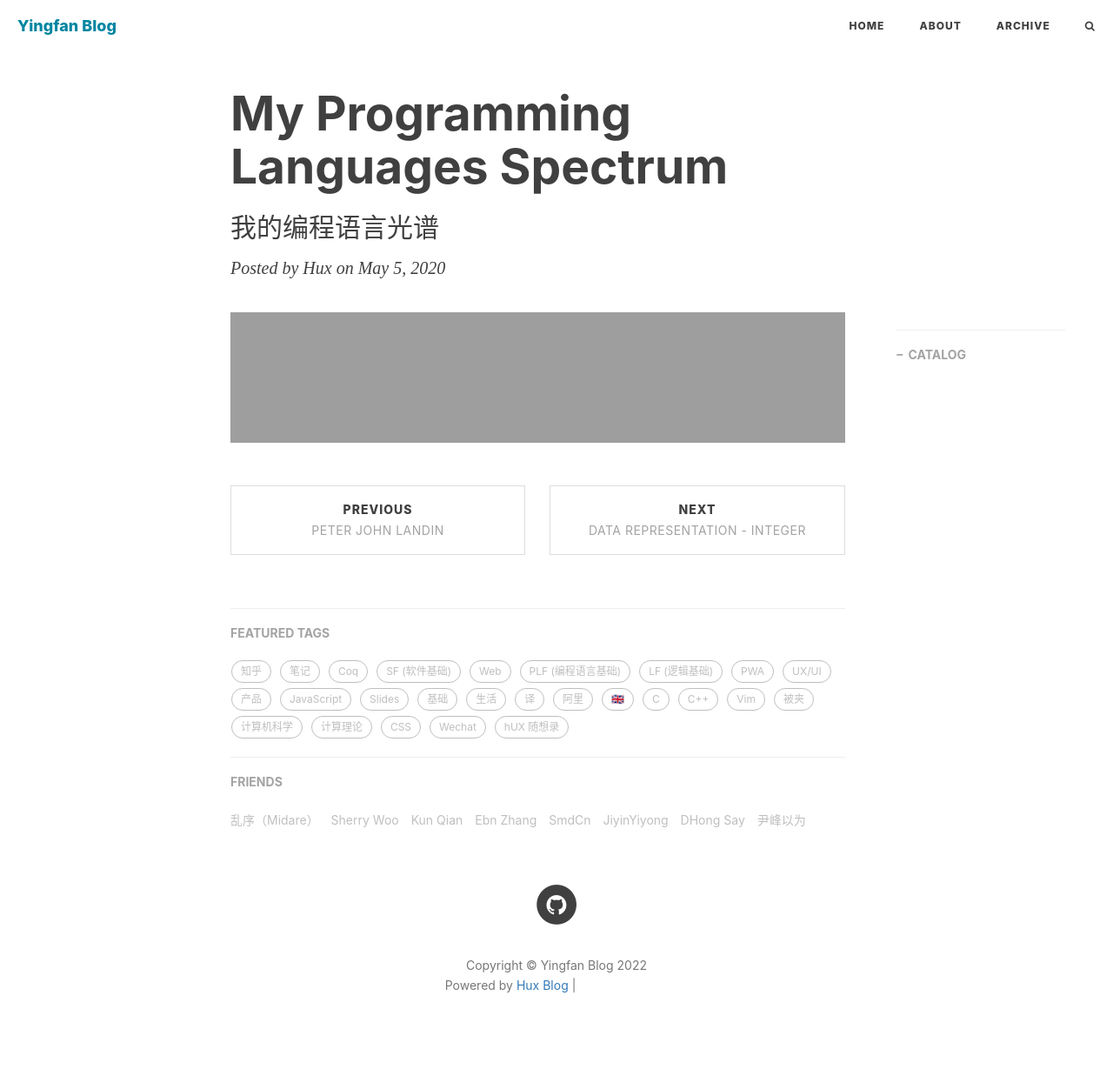
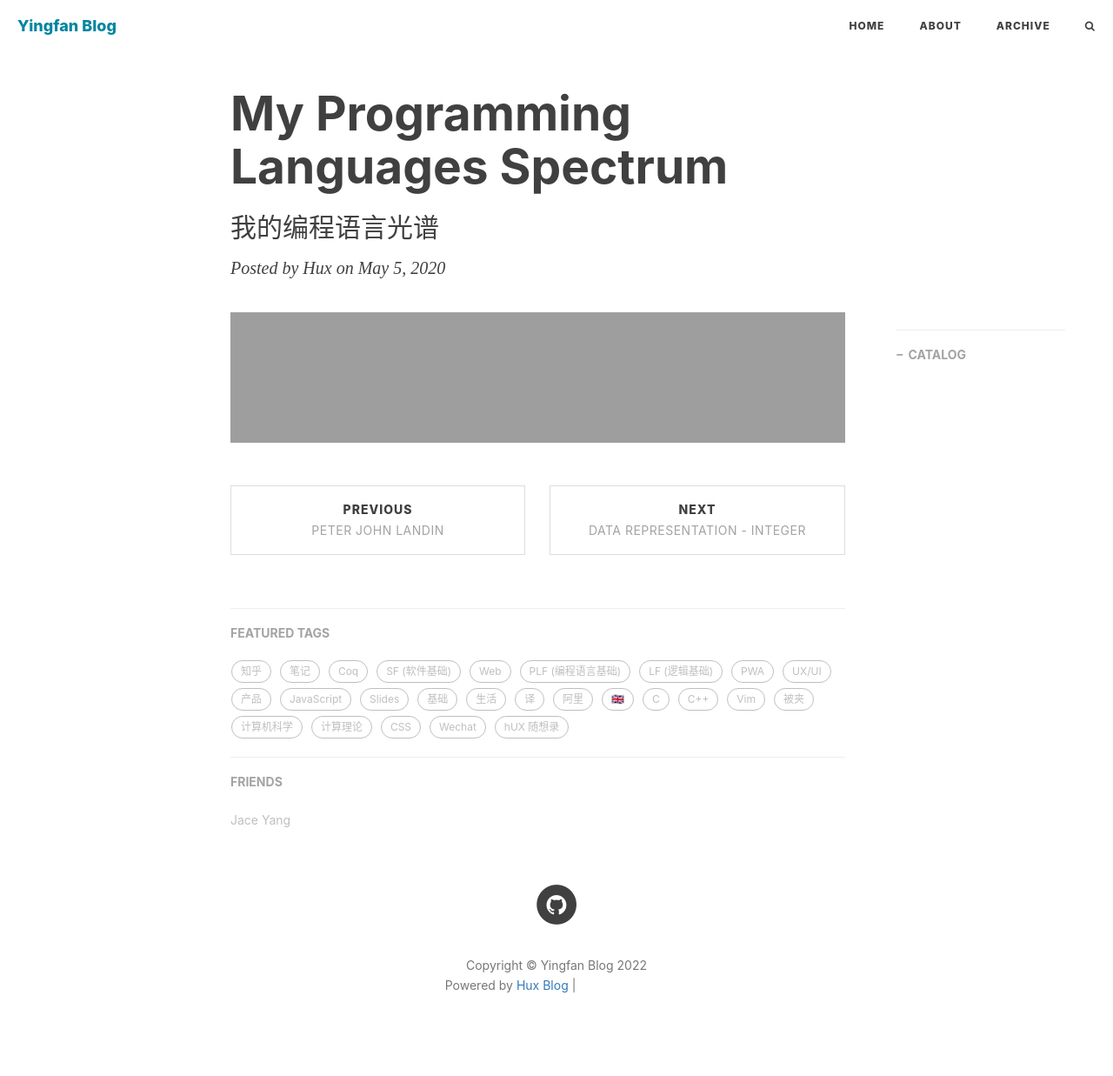
Before and after one commit to Yingfan-Duan/Yingfan-Duan.github.io, a Jekyll site: the page built from _posts/hidden/2020-05-05-pl-chart.md, in a window 1280 px wide. Shown: the whole page at 87% size. Built offline with Jekyll 4.4.1, drawn with Linux system fonts in a browser that asks for light colours; nearby versions of some CDN libraries; comment, search, counter and statistics services are not loaded; grey boxes are pictures that could not be loaded.

Commit message:
change config file

```diff
--- a/_config.yml
+++ b/_config.yml
@@ -76,7 +76,7 @@ ga_domain: huangxuan.me
 # Sidebar settings
 sidebar: true                           # whether or not using Sidebar.
 sidebar-about-description: "段颖凡，芝加哥大学分析学硕士在读，数据科学爱好者。<br> An enthusiastic data scientist & statistical professional."
-sidebar-avatar: /img/avatar-hux.jpg # use absolute URL, seeing it's used in both `/` and `/about/`
+sidebar-avatar: /img/yingfan_sidebar.jpg # use absolute URL, seeing it's used in both `/` and `/about/`
 
 
 
@@ -100,31 +100,7 @@ page-mathjax: false
 # Friends
 friends: [
     {
-    #     title: "Su",
-    #     href: "http://su.gallery/"
-    # },{
-        title: "乱序（Midare）",
-        href: "http://mida.re/"
-    },{
-        title: "Sherry Woo",
-        href: "https://sherrywoo.me/"
-    },{
-        title: "Kun Qian",
-        href: "http://kunq.me"
-    },{
-        title: "Ebn Zhang",
-        href: "http://ebnbin.com/"
-    },{
-        title: "SmdCn",
-        href: "http://blog.smdcn.net"
-    },{
-        title: "JiyinYiyong",
-        href: "http://tiye.me/"
-    },{
-        title: "DHong Say",
-        href: "http://dhong.co"
-    },{
-        title: "尹峰以为",
-        href: "http://ingf.github.io/"
+        title: "Jace Yang",
+        href: "https://github.com/Jace-Yang"
     }
 ]
```
Also changed, not shown: 1 other file.
